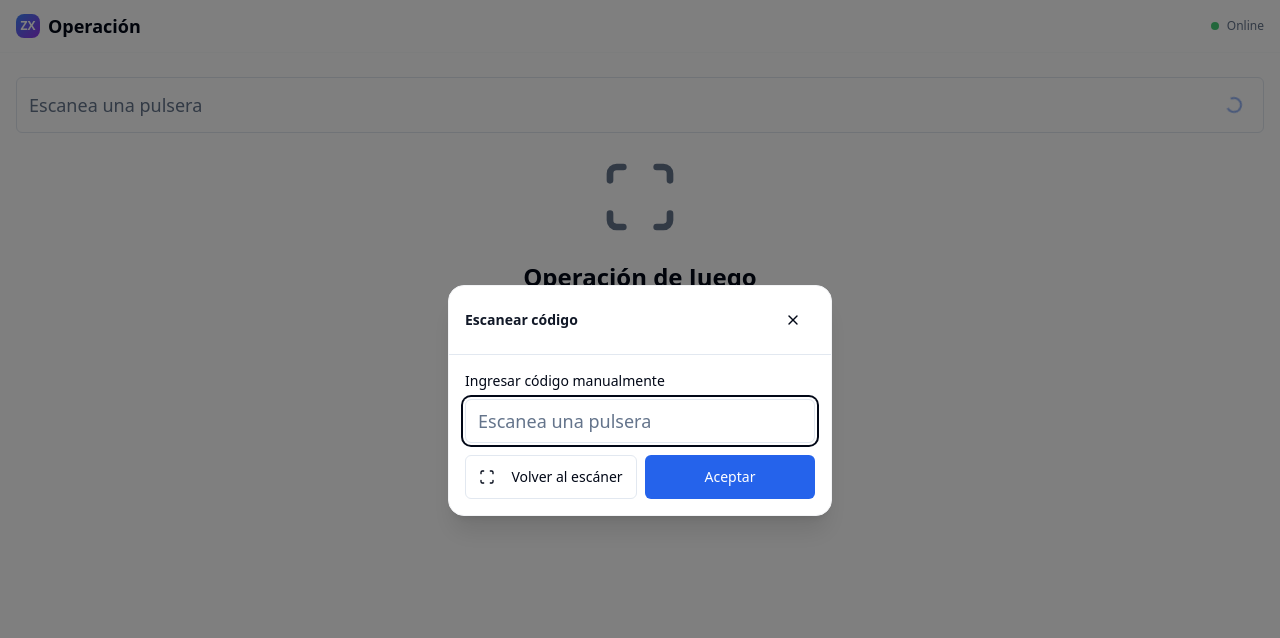
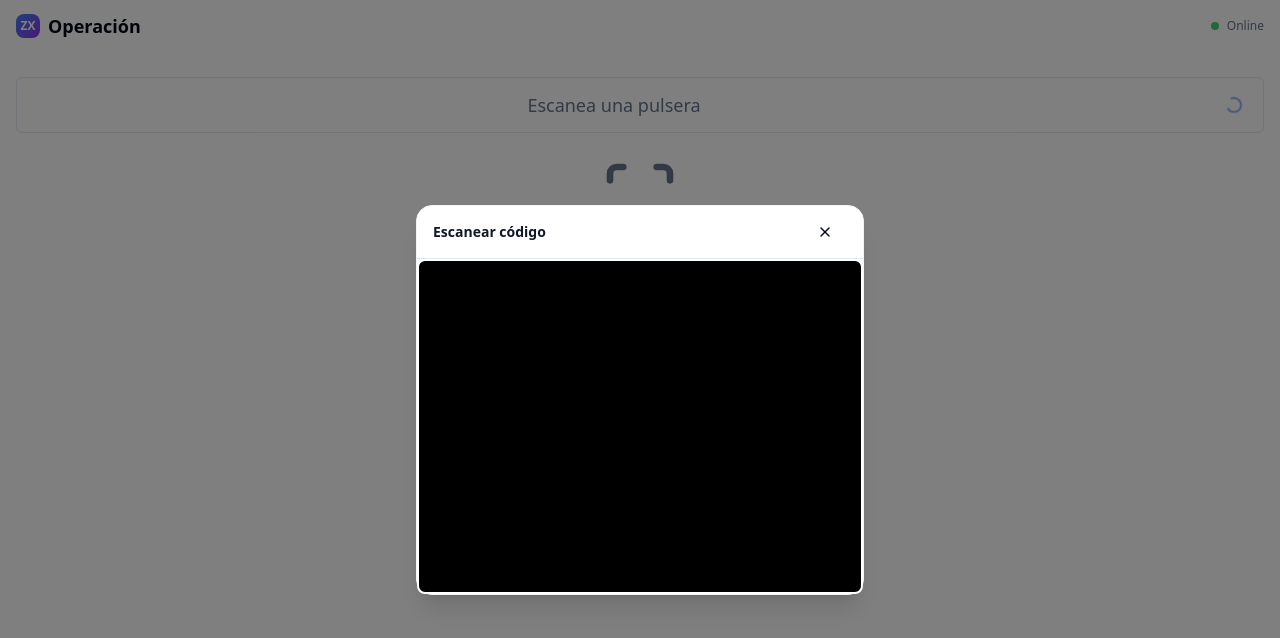
Before and after one commit to galiprandi/zx-op, a React (Vite) app in the folder ui/: page / in a window 1280 px wide. Both pictures are taken after a click on the button 1234 px from the left and 105 px from the top of the page. Shown: the top 638 px of the page. Built offline with nearby package versions, Linux system fonts and the light colour scheme.

Commit message:
feat(ui): improve QR scanner and confirmation UI components

```diff
--- a/ui/src/components/ConfirmSheet.tsx
+++ b/ui/src/components/ConfirmSheet.tsx
@@ -43,8 +43,8 @@ export function ConfirmSheet({
   if (!isOpen) return null;
 
   return (
-    <div className="fixed inset-0 z-50 flex items-end justify-center p-4 bg-black/50 backdrop-blur-sm animate-fadeIn">
-      <GlassCard className="w-full max-w-sm animate-slideIn">
+    <div className="fixed top-0 left-0 right-0 bottom-0 z-50 flex items-center justify-center px-4 bg-black/50 backdrop-blur-sm animate-fadeIn min-h-screen" style={{top: '0', left: '0', right: '0', bottom: '0', height: '100vh', minHeight: '100vh'}}>
+      <GlassCard className="w-full max-w-sm animate-slideIn bg-white border-border/50 shadow-xl">
         <div className="flex items-center justify-between mb-4">
           <div className="flex items-center gap-3">
             <div className={cn("w-12 h-12 rounded-full flex items-center justify-center", config.color)}>
@@ -76,30 +76,30 @@ export function ConfirmSheet({
           {config.description}
         </p>
 
-        <div className="flex gap-3">
+        <div className="space-y-3">
           <Button
             type="button"
-            variant="outline"
+            onClick={onConfirm}
+            className={cn("w-full h-14 text-white text-lg font-semibold", config.color)}
+            disabled={loading}
+          >
+            {loading ? (
+              <div className="w-5 h-5 border-2 border-white border-t-transparent rounded-full animate-spin" />
+            ) : (
+              <>
+                <Icon className="w-5 h-5 mr-2" />
+                {config.confirmText}
+              </>
+            )}
+          </Button>
+          <Button
+            type="button"
+            variant="ghost"
             onClick={onClose}
-            className="flex-1 h-12"
+            className="w-full h-12 text-muted-foreground hover:text-foreground"
             disabled={loading}
           >
             Cancelar
-          </Button>
-          <Button
-            type="button"
-            onClick={onConfirm}
-            className={cn("flex-1 h-12 text-white", config.color)}
-            disabled={loading}
-          >
-            {loading ? (
-              <div className="w-4 h-4 border-2 border-white border-t-transparent rounded-full animate-spin" />
-            ) : (
-              <>
-                <Icon className="w-4 h-4 mr-2" />
-                {config.confirmText}
-              </>
-            )}
           </Button>
         </div>
       </GlassCard>
--- a/ui/src/components/QRScanner.tsx
+++ b/ui/src/components/QRScanner.tsx
@@ -1,4 +1,4 @@
-import { Keyboard, Scan, X } from "lucide-react";
+import { Scan, X } from "lucide-react";
 import { useEffect, useRef, useState } from "react";
 import { Button } from "@/components/ui/button";
 import { Input } from "@/components/ui/input";
@@ -32,7 +32,6 @@ export function QRScanner({
 }: QRScannerProps) {
 	const [isScanning, setIsScanning] = useState(false);
 	const [showScanner, setShowScanner] = useState(false);
-	const [isManualMode, setIsManualMode] = useState(false);
 	const scannerRef = useRef<Html5QrcodeScanner | null>(null);
 	const scannerContainerRef = useRef<HTMLDivElement>(null);
 
@@ -52,7 +51,6 @@ export function QRScanner({
 		if (disabled) return;
 
 		setShowScanner(true);
-		setIsManualMode(false);
 
 		// Enhanced camera support detection for local development
 		// Allow camera access in development environments (localhost, 127.0.0.x, local IPs)
@@ -71,8 +69,7 @@ export function QRScanner({
 			!isLocalDevelopment &&
 			(!navigator.mediaDevices || !navigator.mediaDevices.getUserMedia)
 		) {
-			console.log("Camera not supported, switching to manual mode");
-			setIsManualMode(true);
+			console.log("Camera not supported");
 			return;
 		}
 
@@ -101,10 +98,9 @@ export function QRScanner({
 			);
 		} catch (error: unknown) {
 			console.log(
-				"Camera access failed, switching to manual mode:",
+				"Camera access failed:",
 				error instanceof Error ? error.message : String(error),
 			);
-			setIsManualMode(true);
 		}
 	};
 
@@ -126,15 +122,6 @@ export function QRScanner({
 		startScanner();
 	};
 
-	const handleManualInput = () => {
-		setIsManualMode(true);
-		setShowScanner(false);
-	};
-
-	const handleBackToScanner = () => {
-		setIsManualMode(false);
-		startScanner();
-	};
 
 	return (
 		<div className="relative">
@@ -146,7 +133,7 @@ export function QRScanner({
 					onKeyDown={(e) => { if (e.key === 'Enter') onSubmit?.(); }}
 					placeholder={placeholder}
 					disabled={disabled}
-					className={`text-lg pr-16 h-14 ${className}`}
+					className={`text-lg pr-16 h-14 text-center ${className}`}
 				/>
 				<Button
 					type="button"
@@ -167,8 +154,8 @@ export function QRScanner({
 			{/* Scanner Modal */}
 			{showScanner && (
 				<div className="fixed inset-0 z-50 flex items-center justify-center bg-black/50 p-4">
-					<div className="w-full max-w-sm rounded-2xl bg-white shadow-xl border border-gray-100">
-						<div className="flex items-center justify-between px-4 py-3 border-b">
+					<div className="w-full max-w-md rounded-2xl bg-white shadow-xl border border-gray-100">
+						<div className="flex items-center justify-between px-4 py-1 border-b">
 							<p className="text-sm font-semibold text-gray-900">
 								Escanear código
 							</p>
@@ -177,79 +164,16 @@ export function QRScanner({
 								variant="ghost"
 								size="sm"
 								onClick={stopScanner}
-								className="h-8 w-8 p-0"
+								className="h-6 w-6 p-0"
 							>
-								<X className="w-4 h-4" />
+								<X className="w-5 h-5" />
 							</Button>
 						</div>
-						<div className="px-4 py-4 space-y-4">
-							{!isManualMode ? (
-								<>
-									<div
-										ref={scannerContainerRef}
-										id="qr-scanner"
-										className="w-full aspect-[4/3] rounded-xl bg-black overflow-hidden border border-gray-200"
-									/>
-									<div className="flex gap-2 text-sm">
-										<Button
-											type="button"
-											variant="outline"
-											onClick={handleManualInput}
-											className="flex-1"
-										>
-											<Keyboard className="w-4 h-4 mr-2" />
-											Ingresar manualmente
-										</Button>
-										<Button
-											type="button"
-											variant="secondary"
-											onClick={stopScanner}
-											className="flex-1"
-										>
-											Cancelar
-										</Button>
-									</div>
-								</>
-							) : (
-								<div className="space-y-3">
-									<div>
-										<label
-											htmlFor="manual-input"
-											className="block text-sm font-medium mb-2"
-										>
-											Ingresar código manualmente
-										</label>
-										<Input
-											id="manual-input"
-											value={value}
-											onChange={(e) => onChange(e.target.value)}
-											onKeyDown={(e) => { if (e.key === 'Enter') onSubmit?.(); }}
-											placeholder={placeholder}
-											autoFocus
-											className="text-lg"
-										/>
-									</div>
-									<div className="flex gap-2 text-sm">
-										<Button
-											type="button"
-											variant="outline"
-											onClick={handleBackToScanner}
-											className="flex-1"
-										>
-											<Scan className="w-4 h-4 mr-2" />
-											Volver al escáner
-										</Button>
-										<Button
-											type="button"
-											onClick={stopScanner}
-											className="flex-1 bg-blue-600 text-white"
-										>
-											Aceptar
-										</Button>
-									</div>
-								</div>
-							)}
-						</div>
+						<div
+							ref={scannerContainerRef}
+							id="qr-scanner"
+							className="w-full aspect-[4/3] bg-black overflow-hidden border-2 border-white rounded-lg"
+						/>
 					</div>
 				</div>
 			)}
--- a/ui/src/components/StatusBadge.tsx
+++ b/ui/src/components/StatusBadge.tsx
@@ -14,12 +14,12 @@ const statusConfig = {
   playing: {
     color: "bg-green-500/20 text-green-400 border-green-500/30",
     icon: Play,
-    label: "En Juego",
+    label: "Jugando",
   },
   paused: {
     color: "bg-orange-500/20 text-orange-400 border-orange-500/30",
     icon: Pause,
-    label: "Pausado",
+    label: "Pausa",
   },
   expired: {
     color: "bg-red-500/20 text-red-400 border-red-500/30",
```
